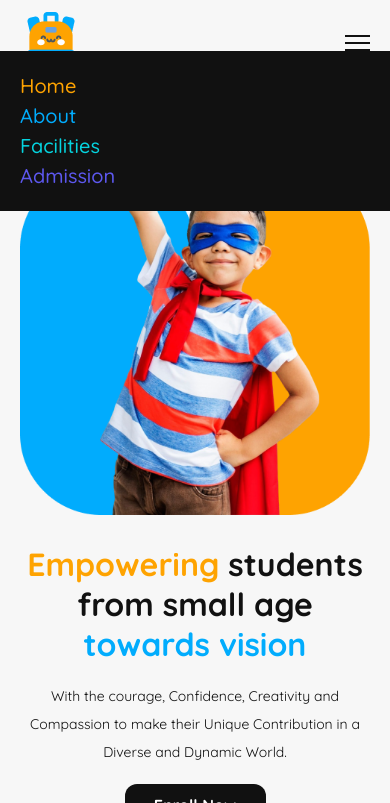
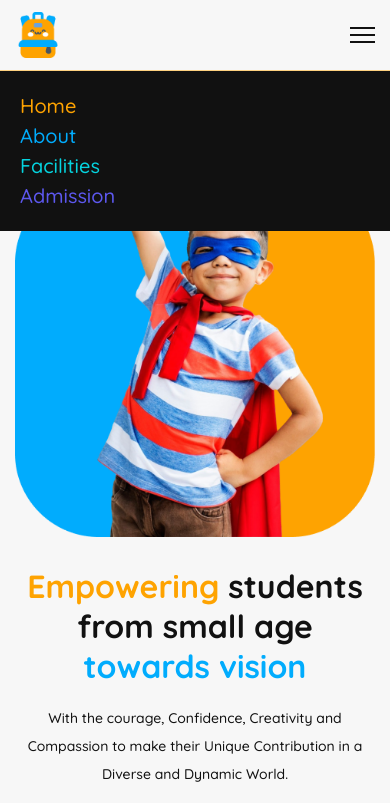
Before and after one commit to mdsabir07/b11-assignment2, a plain HTML site: page index.html in a window 390 px wide. Both pictures are taken after a click on the element 357 px from the left and 43 px from the top of the page. Shown: the top 803 px of the page. Drawn offline with Linux system fonts and the light colour scheme.

Commit message:
Modified CSS

```diff
--- a/assets/css/style.css
+++ b/assets/css/style.css
@@ -151,6 +151,7 @@ nav.navigation li:nth-child(4) a {
 
 .hero-content p {
     font-size: 20px;
+    font-weight: 500;
 }
 
 .hero-content .btn {
@@ -416,7 +417,7 @@ nav.navigation li:nth-child(4) a {
 /* Mobile responsive CSS */
 @media (max-width: 767px) {
     .container {
-        padding: 0 20px;
+        padding: 0 15px;
     }
     .header-btn,
     nav.navigation ul,
@@ -427,10 +428,11 @@ nav.navigation li:nth-child(4) a {
     }
     .header {
         padding: 12px 0;
+        border-bottom: 0.5px solid #FED180;
+        margin-bottom: 25px;
     }
-    .mobile-nav span {
-        background: var(--clrBlack);
-        height: 2px;
+    .site-brand img {
+        width: 46px;
     }
 
     /* Mobile nav CSS */
@@ -440,31 +442,31 @@ nav.navigation li:nth-child(4) a {
         cursor: pointer;
         width: 25px;
     }
-
-
+    .mobile-nav span {
+        background: var(--clrBlack);
+        height: 2px;
+    }
     nav.navigation {
         position: relative;
     }
     nav.navigation ul {
         position: absolute;
+        top: 44px;
         left: auto;
-        right: -20px;
+        right: -15px;
         min-width: 0vw;
         min-height: 0;
         background: var(--clrBlack);
         padding: 20px;
-        transition: all 3s ease-in-out;
+        transition: all 0.3s ease-in-out;
     }
-
     nav.navigation.show ul {
         display: block;
         min-height: 100%;
         min-width: 100vw;
         max-width: 100%;
     }
-
-
-
+    /* end mobile nav CSS */
     .hero-wrap {
         flex-direction: column-reverse;
         gap: 20px;
@@ -598,4 +600,7 @@ nav.navigation li:nth-child(4) a {
     .footer-left {
         grid-gap: 15px;
     }
+    .footer-social a img {
+        width: 34px;
+    }
 }
```
